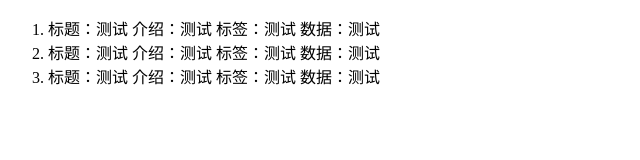
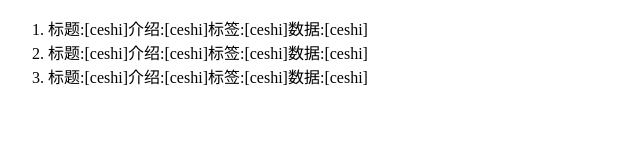
Before and after one commit to softpomelo/softpomelo.github.io, a plain HTML site: page index.html in a window 1280 px wide. Shown: the whole page, without its empty margins (0-640 px from the left). Drawn offline with Linux system fonts and the light colour scheme.

Commit message:
Update index.html

```diff
--- a/index.html
+++ b/index.html
@@ -3,9 +3,9 @@
 <body>
 
 <ol>
-   <li>标题：测试 介绍：测试 标签：测试 数据：测试</li>
-   <li>标题：测试 介绍：测试 标签：测试 数据：测试</li>
-   <li>标题：测试 介绍：测试 标签：测试 数据：测试</li>
+   <li>标题:[ceshi]介绍:[ceshi]标签:[ceshi]数据:[ceshi]</li>
+   <li>标题:[ceshi]介绍:[ceshi]标签:[ceshi]数据:[ceshi]</li>
+   <li>标题:[ceshi]介绍:[ceshi]标签:[ceshi]数据:[ceshi]</li>
 </ol>
 
 </body>
```
